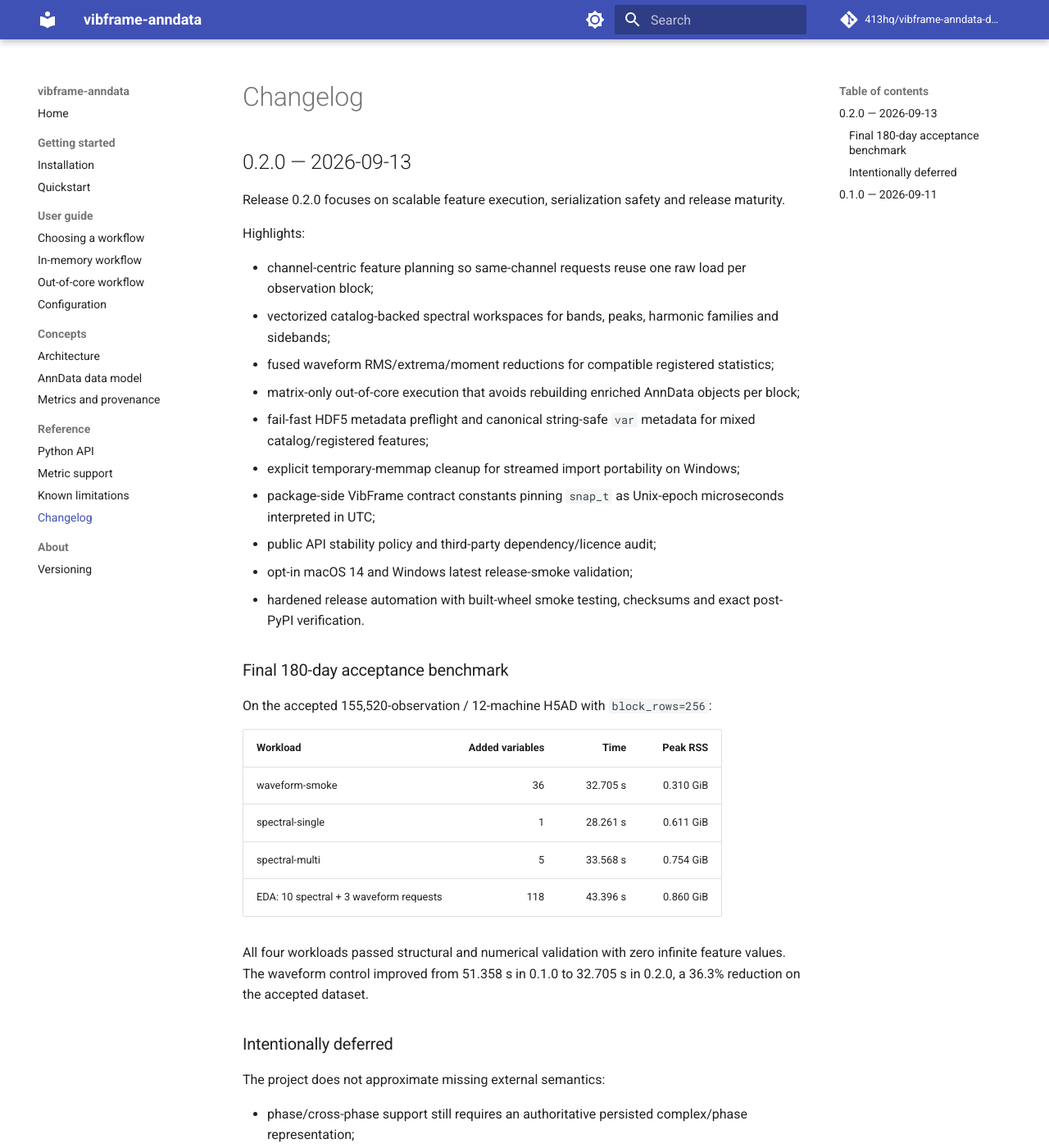
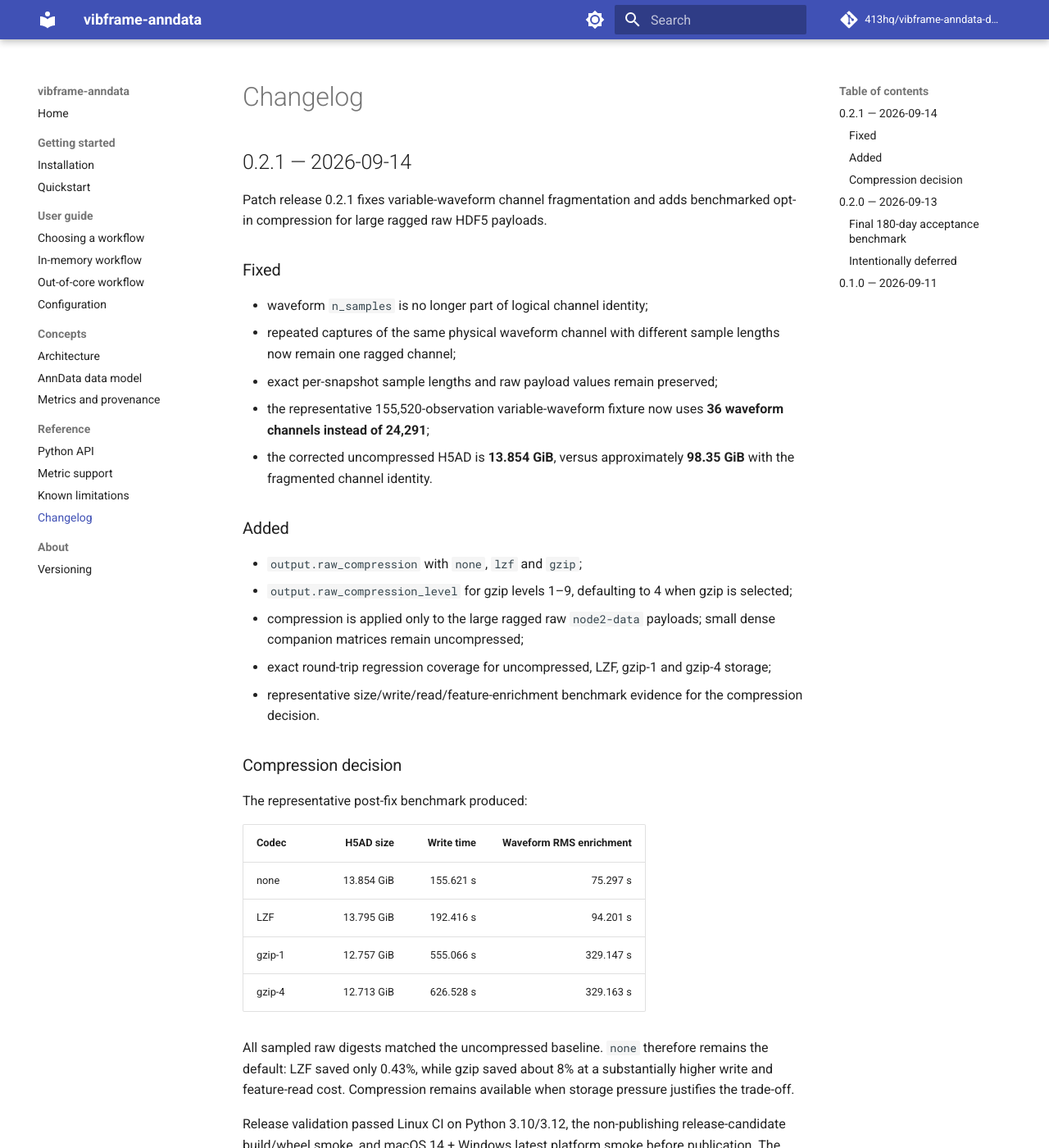
Before and after one commit to 413hq/vibframe-anndata-docs, an MkDocs documentation site: the page built from docs/reference/changelog.md, in a window 1280 px wide and 1400 px high. Shown: the whole window at 82% size. Built offline with MkDocs 1.6.1 and Material for MkDocs 9.7.7, drawn with Linux system fonts in a browser that asks for light colours; comment, search, counter and statistics services are not loaded; the version menu is left out; some of the changed text lies outside the part shown.

Commit message:
docs: add 0.2.1 changelog

```diff
--- a/docs/reference/changelog.md
+++ b/docs/reference/changelog.md
@@ -1,4 +1,39 @@
 # Changelog
+
+## 0.2.1 — 2026-09-14
+
+Patch release 0.2.1 fixes variable-waveform channel fragmentation and adds benchmarked opt-in compression for large ragged raw HDF5 payloads.
+
+### Fixed
+
+- waveform `n_samples` is no longer part of logical channel identity;
+- repeated captures of the same physical waveform channel with different sample lengths now remain one ragged channel;
+- exact per-snapshot sample lengths and raw payload values remain preserved;
+- the representative 155,520-observation variable-waveform fixture now uses **36 waveform channels instead of 24,291**;
+- the corrected uncompressed H5AD is **13.854 GiB**, versus approximately **98.35 GiB** with the fragmented channel identity.
+
+### Added
+
+- `output.raw_compression` with `none`, `lzf` and `gzip`;
+- `output.raw_compression_level` for gzip levels 1–9, defaulting to 4 when gzip is selected;
+- compression is applied only to the large ragged raw `node2-data` payloads; small dense companion matrices remain uncompressed;
+- exact round-trip regression coverage for uncompressed, LZF, gzip-1 and gzip-4 storage;
+- representative size/write/read/feature-enrichment benchmark evidence for the compression decision.
+
+### Compression decision
+
+The representative post-fix benchmark produced:
+
+| Codec | H5AD size | Write time | Waveform RMS enrichment |
+|---|---:|---:|---:|
+| none | 13.854 GiB | 155.621 s | 75.297 s |
+| LZF | 13.795 GiB | 192.416 s | 94.201 s |
+| gzip-1 | 12.757 GiB | 555.066 s | 329.147 s |
+| gzip-4 | 12.713 GiB | 626.528 s | 329.163 s |
+
+All sampled raw digests matched the uncompressed baseline. `none` therefore remains the default: LZF saved only 0.43%, while gzip saved about 8% at a substantially higher write and feature-read cost. Compression remains available when storage pressure justifies the trade-off.
+
+Release validation passed Linux CI on Python 3.10/3.12, the non-publishing release-candidate build/wheel smoke, and macOS 14 + Windows latest platform smoke before publication. The final workflow then published to PyPI, installed the exact `0.2.1` package back from PyPI, and created the GitHub Release.
 
 ## 0.2.0 — 2026-09-13
 
```
